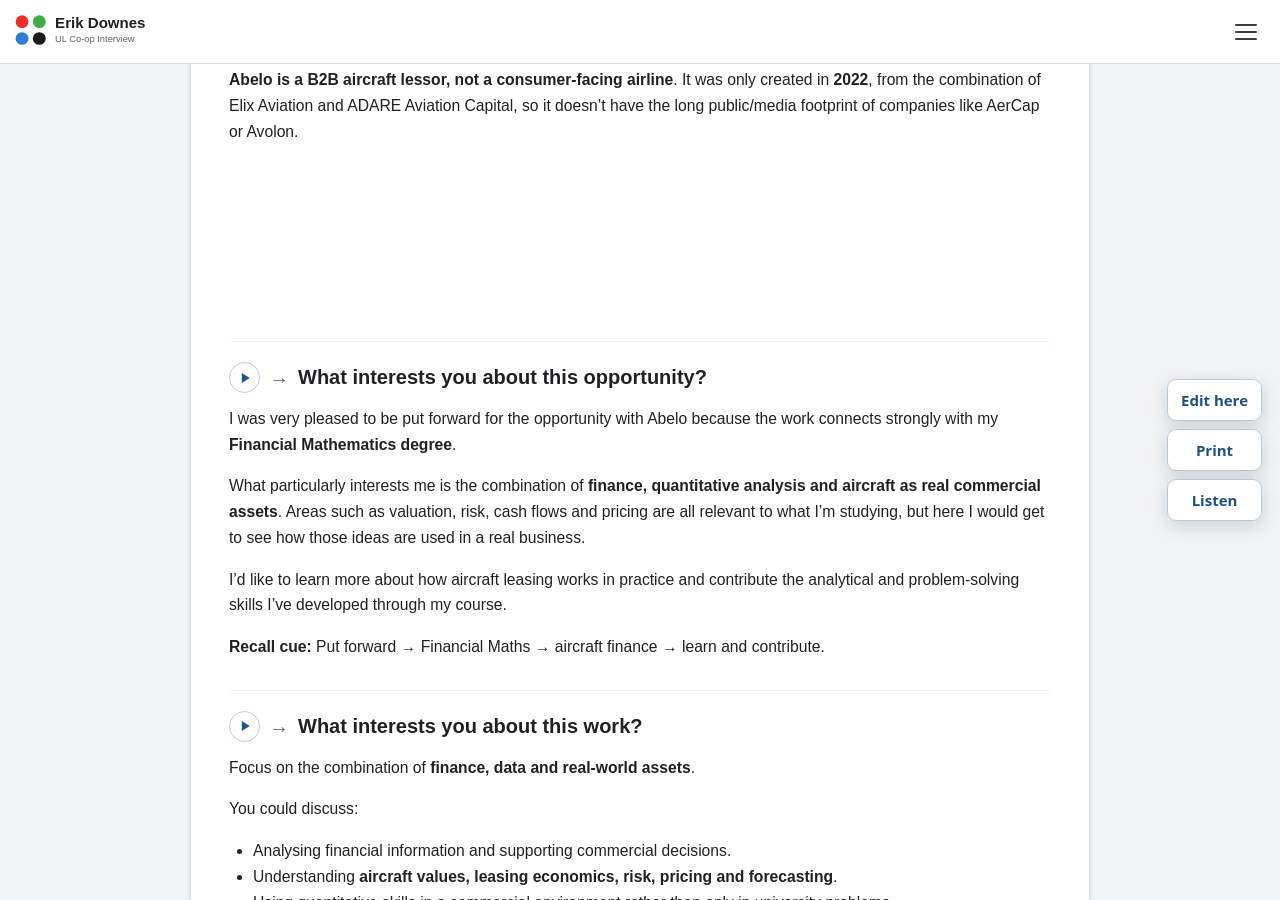
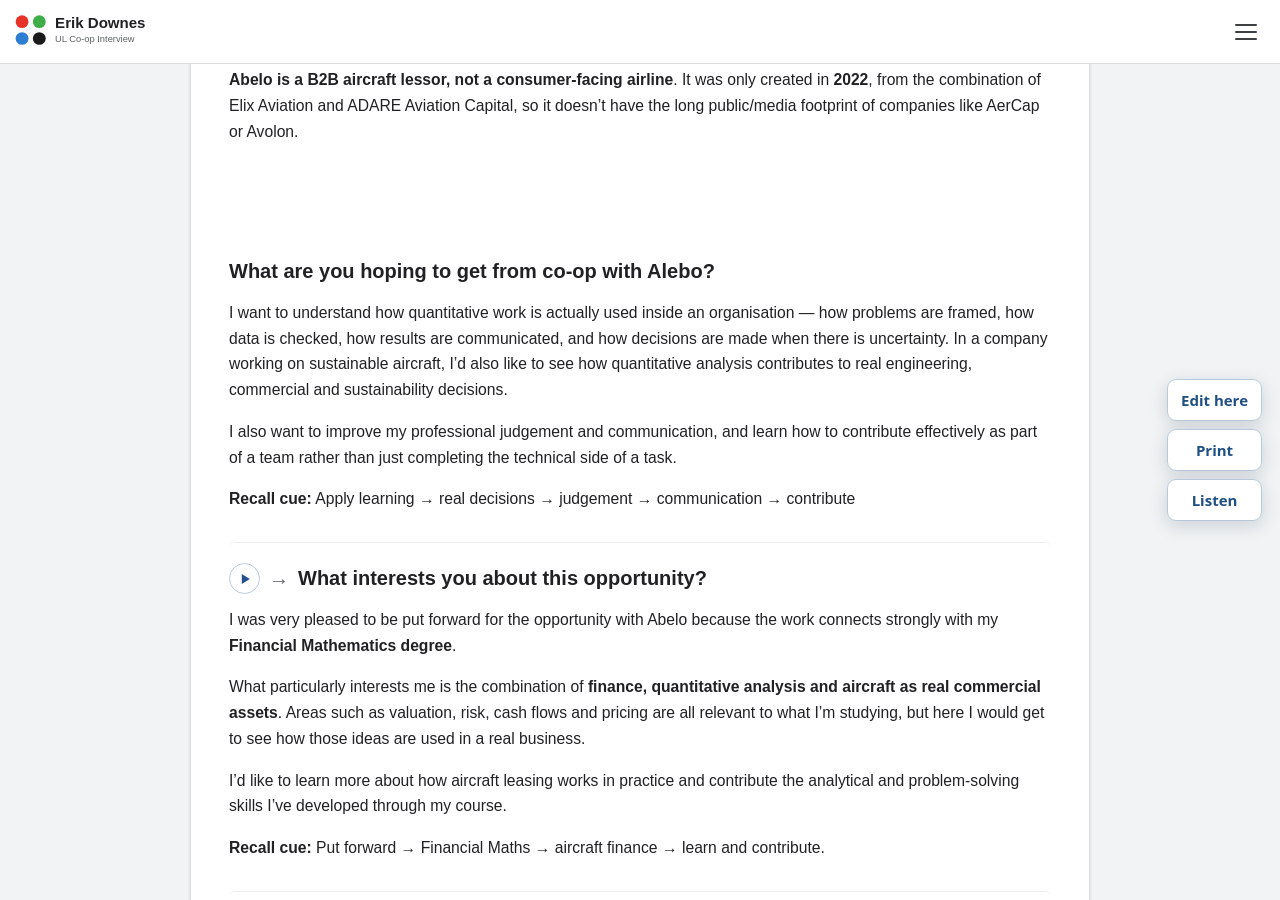
Before and after one commit to ronandownes/coop, a Jekyll site: the page built from company-role.md, in a window 1280 px wide and 900 px high, scrolled down 534 px. Built offline with Jekyll 4.4.1, drawn with Linux system fonts in a browser that asks for light colours.

Commit message:
Update company-role.md (via Pages CMS)

```diff
--- a/company-role.md
+++ b/company-role.md
@@ -28,9 +28,15 @@
 
 &nbsp;
 
-&nbsp;
+## What are you hoping to get from co-op with Alebo?
 
-&nbsp;
+I want to understand how quantitative work is actually used inside an organisation — how problems are framed, how data is checked, how results are communicated, and how decisions are made when there is uncertainty. In a company working on sustainable aircraft, I’d also like to see how quantitative analysis contributes to real engineering, commercial and sustainability decisions.
+
+I also want to improve my professional judgement and communication, and learn how to contribute effectively as part of a team rather than just completing the technical side of a task.
+
+**Recall cue:** Apply learning → real decisions → judgement → communication → contribute
+
+
 
 ## Why Abelo | What interests you about this opportunity?
 
```
